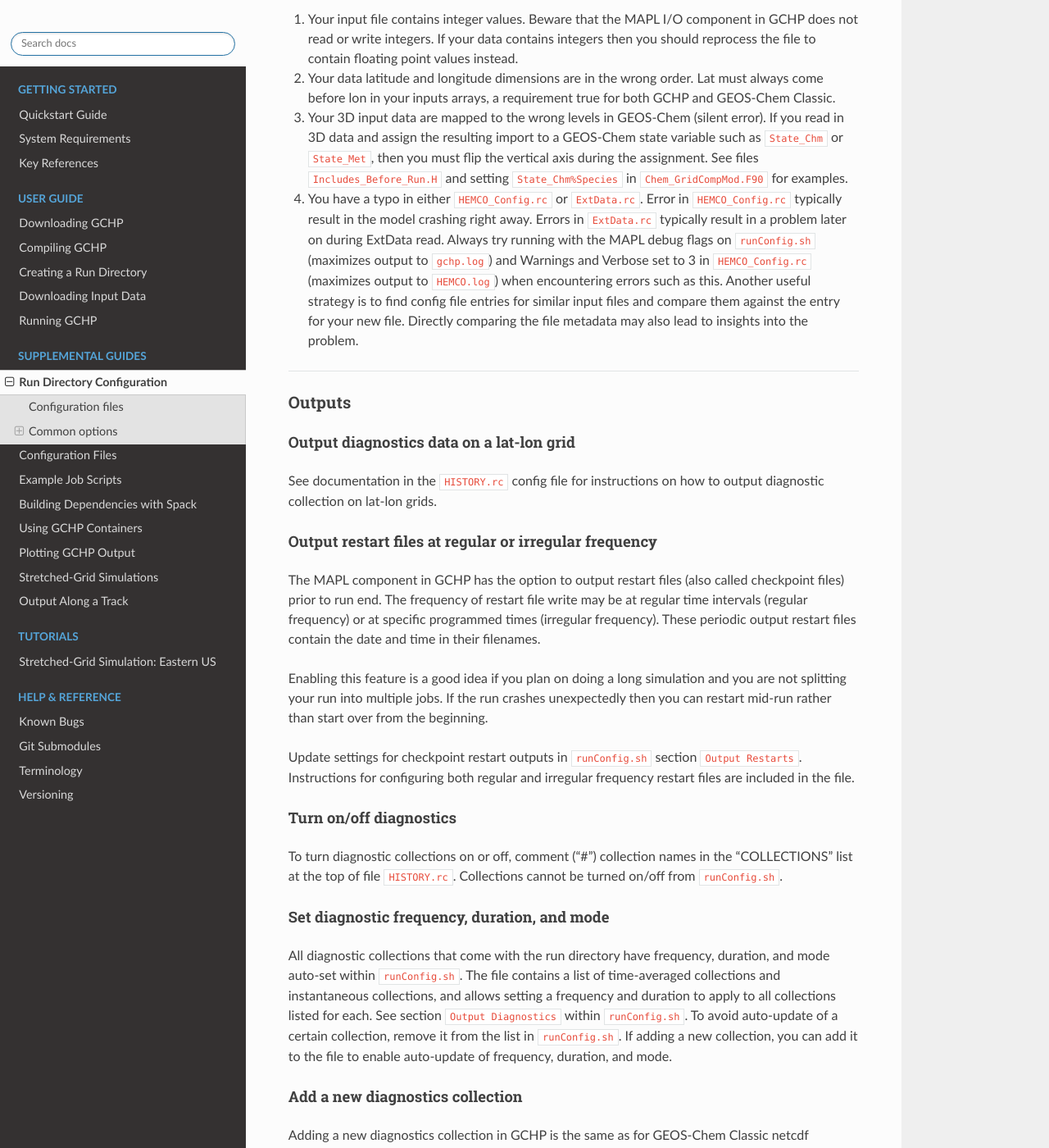
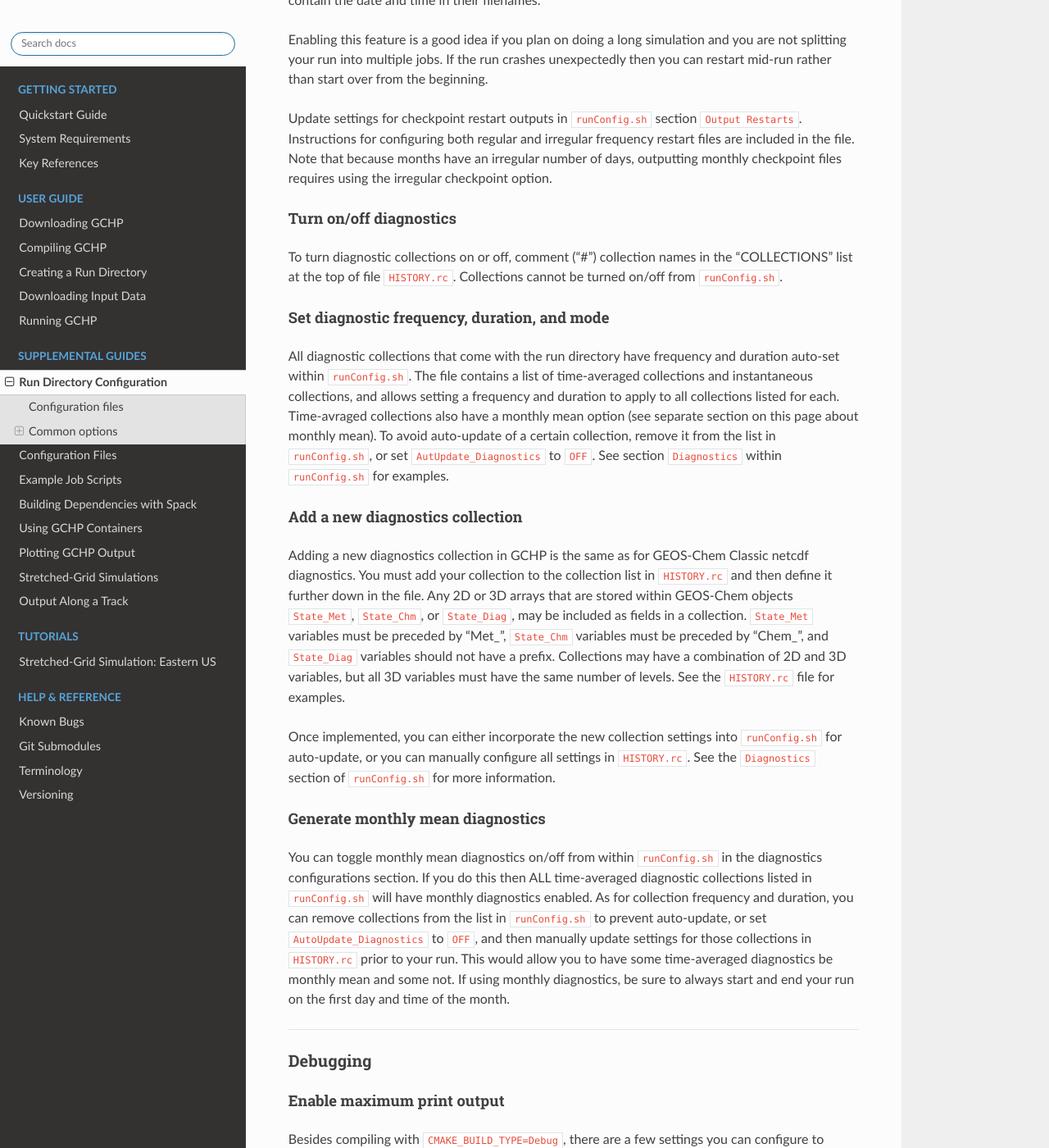
Before and after one commit to geoschem/GCHP, a Sphinx documentation site: the page built from docs/source/supplement/rundir-config.rst, in a window 1280 px wide and 1400 px high, scrolled down 6185 px. Shown: the whole window at 82% size. Built offline with Sphinx 7.4.7 and the Read the Docs theme 2.0.0, drawn with Linux system fonts in a browser that asks for light colours; pages that are not in the unit, such as notebooks, are missing from menus; some of the changed text lies outside the part shown.

Commit message:
Update GCHP user guide for 13.1
Updates are limited to the run-time settings page which now includes
new instructions for monthly mean diagnostics and MAPL ExtData debug
prints. Other sections are tweaked based on clean-up of runConfig.sh,
also in this commit.

Signed-off-by: Lizzie Lundgren <elundgren@seas.harvard.edu>

```diff
--- a/docs/source/supplement/rundir-config.rst
+++ b/docs/source/supplement/rundir-config.rst
@@ -79,34 +80,6 @@
 Each core therefore processes 576 cells. Since each core handles one face, each core communicates with four other cores (four surrounding faces). Maximizing squareness of grid cells per core is done automatically within :file:`runConfig.sh` if variable :samp:`NXNY_AUTO` is set to :samp:`ON`.
 
 Further discussion about domain decomposition is in :file:`runConfig.sh` section :literal:`Domain Decomposition`.
-
-Split a simulation into multiple jobs
-"""""""""""""""""""""""""""""""""""""
-
-There is an option to split up a single simulation into separate serial jobs. To use this option, do the following:
-
-1. Update :file:`runConfig.sh` with your full simulation (all runs) start and end dates, and the duration per segment (single run).
-   Also update the number of runs options to reflect to total number of jobs that will be submitted (:literal:`NUM_RUNS`).
-   Carefully read the comments in :file:`runConfig.sh` to ensure you understand how it works.
-2. Optionally turn on monthly diagnostic (:literal:`Monthly_Diag`).
-   Only turn on monthly diagnostics if your run duration is monthly.
-3. Use :file:`gchp.multirun.run` as your run script, or adapt it if your cluster does not use SLURM.
-   It is located in the runScriptSamples subdirectory of your run directory.
-   As with the regular :file:`gchp.run`, you will need to update the file with compute resources consistent with :file:`runConfig.sh`.
-   **Note that you should not submit the run script directly**.
-   It will be done automatically by the file described in the next step.
-4. Use :file:`gchp.multirun.sh` to submit your job, or adapt it if your cluster does not use SLURM.
-   It is located in the :file:`runScriptSamples/` subdirectory of your run directory.
-   For example, to submit your series of jobs, type: :literal:`./gchp.multirun.sh`
-
-There is much documentation in the headers of both :file:`gchp.multirun.run` and :file:`gchp.multirun.sh` that is worth reading and getting familiar with, although not entirely necessary to get the multi-run option working.
-If you have not done so already, it is worth trying out a simple multi-segmented run of short duration to demonstrate that the multi-segmented run configuration and scripts work on your system.
-For example, you could do a 3-hour simulation with 1-hour duration and number of runs equal to 3.
-
-The multi-run script assumes use of SLURM, and a separate SLURM log file is created for each run.
-There is also log file called :file:`multirun.log` with high-level information such as the start, end, duration, and job ids for all jobs submitted.
-If a run fails then all scheduled jobs are cancelled and a message about this is sent to that log file.
-Inspect this and your other log files, as well as output in the :file:`OutputDir/` directory prior to using for longer duration runs.
 
 Change domain stack size
 """"""""""""""""""""""""
@@ -142,9 +115,9 @@
 """"""""""""""""""""""""""""
 
 You can toggle all primary GEOS-Chem components, including type of mixing, from within :file:`runConfig.sh`.
-The settings in that file will update :file:`input.geos` automatically.
-Look for section :literal:`Turn Components On/Off`, and other settings in :file:`input.geos`.
-Other settings in this section beyond component on/off toggles using CH4 emissions in UCX, and initializing stratospheric H2O in UCX.
+The settings in that file will update :file:`input.geos` and :file:`HEMCO_Config.rc` automatically.
+Look for section :literal:`Turn Components On/Off`.
+Please note that you can turn on/off all base emissions from :file:`runConfig.sh` but you cannot toggle HEMCO extensions or individual base emissions. For this you must manually edit :file:`HEMCO_Config.rc`.
 
 Change model timestep
 """""""""""""""""""""
@@ -224,7 +197,8 @@
    See files :file:`Includes_Before_Run.H` and setting :literal:`State_Chm%Species` in :file:`Chem_GridCompMod.F90` for examples.
 4. You have a typo in either :file:`HEMCO_Config.rc` or :file:`ExtData.rc`. Error in :file:`HEMCO_Config.rc` typically result in the model crashing right away.
    Errors in :file:`ExtData.rc` typically result in a problem later on during ExtData read.
-   Always try running with the MAPL debug flags on :file:`runConfig.sh` (maximizes output to :file:`gchp.log`) and Warnings and Verbose set to 3 in :file:`HEMCO_Config.rc` (maximizes output to :file:`HEMCO.log`) when encountering errors such as this.
+   Always try running with all debug prints on in your first test with new emissions.
+   See separate section on this page about turning on debug prints, or check the debug print section of :file:`runConfig.sh` for instructions.
    Another useful strategy is to find config file entries for similar input files and compare them against the entry for your new file.
    Directly comparing the file metadata may also lead to insights into the problem.
 
@@ -236,7 +210,7 @@
 Output diagnostics data on a lat-lon grid
 """""""""""""""""""""""""""""""""""""""""
 
-See documentation in the :file:`HISTORY.rc` config file for instructions on how to output diagnostic collection on lat-lon grids.
+See documentation in the :file:`HISTORY.rc` config file for instructions on how to output diagnostic collection on lat-lon grids. If outputting on a lat-lon grid you may also output regional data instead of global.
 
 Output restart files at regular or irregular frequency
 """"""""""""""""""""""""""""""""""""""""""""""""""""""
@@ -250,6 +224,7 @@
 
 Update settings for checkpoint restart outputs in :file:`runConfig.sh` section :literal:`Output Restarts`.
 Instructions for configuring both regular and irregular frequency restart files are included in the file.
+Note that because months have an irregular number of days, outputting monthly checkpoint files requires using the irregular checkpoint option.
 
 Turn on/off diagnostics
 """""""""""""""""""""""
@@ -260,11 +235,10 @@
 Set diagnostic frequency, duration, and mode
 """"""""""""""""""""""""""""""""""""""""""""
 
-All diagnostic collections that come with the run directory have frequency, duration, and mode auto-set within :file:`runConfig.sh`.
-The file contains a list of time-averaged collections and instantaneous collections, and allows setting a frequency and duration to apply to all collections listed for each.
-See section :literal:`Output Diagnostics` within :file:`runConfig.sh`.
-To avoid auto-update of a certain collection, remove it from the list in :file:`runConfig.sh`.
-If adding a new collection, you can add it to the file to enable auto-update of frequency, duration, and mode.
+All diagnostic collections that come with the run directory have frequency and duration auto-set within :file:`runConfig.sh`.
+The file contains a list of time-averaged collections and instantaneous collections, and allows setting a frequency and duration to apply to all collections listed for each. Time-avraged collections also have a monthly mean option (see separate section on this page about monthly mean).
+To avoid auto-update of a certain collection, remove it from the list in :file:`runConfig.sh`, or set :literal:`AutUpdate_Diagnostics` to :literal:`OFF`.
+See section :literal:`Diagnostics` within :file:`runConfig.sh` for examples.
 
 Add a new diagnostics collection
 """"""""""""""""""""""""""""""""
@@ -273,21 +247,20 @@
 You must add your collection to the collection list in :file:`HISTORY.rc` and then define it further down in the file.
 Any 2D or 3D arrays that are stored within GEOS-Chem objects :literal:`State_Met`, :literal:`State_Chm`, or :literal:`State_Diag`, may be included as fields in a collection.
 :literal:`State_Met` variables must be preceded by "Met\_", :literal:`State_Chm` variables must be preceded by "Chem\_", and :literal:`State_Diag` variables should not have a prefix.
+Collections may have a combination of 2D and 3D variables, but all 3D variables must have the same number of levels.
 See the :file:`HISTORY.rc` file for examples.
 
 Once implemented, you can either incorporate the new collection settings into :file:`runConfig.sh` for auto-update, or you can manually configure all settings in :file:`HISTORY.rc`.
-See the :literal:`Output Diagnostics` section of :file:`runConfig.sh` for more information.
+See the :literal:`Diagnostics` section of :file:`runConfig.sh` for more information.
 
 Generate monthly mean diagnostics
 """""""""""""""""""""""""""""""""
 
-There is an option to automatically generate monthly diagnostics by submitting month-long simulations as separate jobs.
-Splitting up the simulation into separate jobs is a requirement for monthly diagnostics because MAPL History requires a fixed number of hours set for diagnostic frequency and file duration.
-The monthly mean diagnostic option automatically updates :file:`HISTORY.rc` diagnostic settings each month to reflect the number of days in that month taking into account leap years.
-
-To use the monthly diagnostics option, first read and follow instructions for splitting a simulation into multiple jobs (see separate section on this page).
-Prior to submitting your run, enable monthly diagnostics in :file:`runConfig.sh` by searching for variable "Monthly_Diag" and changing its value from 0 to 1.
-Be sure to always start your monthly diagnostic runs on the first day of the month.
+You can toggle monthly mean diagnostics on/off from within :file:`runConfig.sh` in the diagnostics configurations section.
+If you do this then ALL time-averaged diagnostic collections listed in :file:`runConfig.sh` will have monthly diagnostics enabled.
+As for collection frequency and duration, you can remove collections from the list in :file:`runConfig.sh` to prevent auto-update, or set :literal:`AutoUpdate_Diagnostics` to :literal:`OFF`, and then manually update settings for those collections in :file:`HISTORY.rc` prior to your run.
+This would allow you to have some time-averaged diagnostics be monthly mean and some not.
+If using monthly diagnostics, be sure to always start and end your run on the first day and time of the month.
 
 ---------------------------------------------------------------------------------------------------
 
@@ -301,8 +274,9 @@
 All of them involve sending additional print statements to the log files.
 
 1. Set Turn on debug printout? in input.geos to T to turn on extra GEOS-Chem print statements in the main log file.
-2. Set :literal:`MAPL_EXTDATA_DEBUG_LEVEL` in :file:`runConfig.sh` to 1 to turn on extra MAPL print statements in ExtData, the component that handles input.
-3. Set the Verbose and Warnings settings in :file:`HEMCO_Config.rc` to maximum values of 3 to send the maximum number of prints to :file:`HEMCO.log`.
+2. Set the Verbose and Warnings settings in :file:`HEMCO_Config.rc` to maximum values of 3 to send the maximum number of prints to :file:`HEMCO.log`.
+3. Set :literal:`CAP.EXTDATA` option :literal:`root_level` in :file:`logging.yml` to :literal:`DEBUG` for root thread MAPL ExtData (input) prints.
+4. Set :literal:`CAP.EXTDATA` option :literal:`level` in :file:`logging.yml` to :literal:`DEBUG` for all thread MAPL ExtData (input) prints.
 
 None of these options require recompiling.
 Be aware that all of them will slow down your simulation.
```
Also changed, not shown: other parts of docs/source/supplement/rundir-config.rst (+3 -2 lines).
